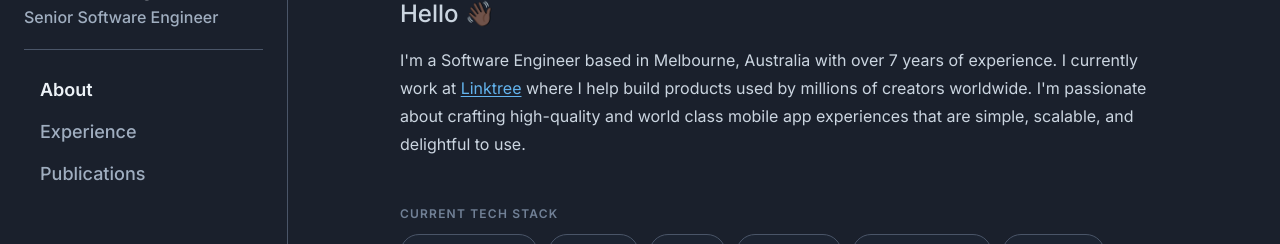
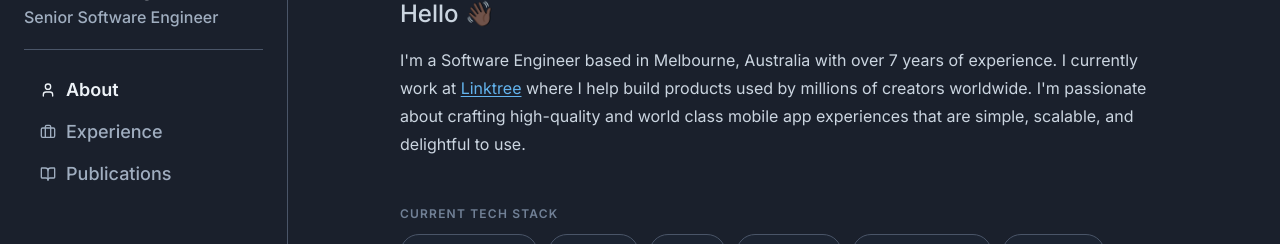
Before and after one commit to NyashaNziramasanga/portfolio-v4, a React (Vite) app: page / in a window 1280 px wide. Shown: the part 217-461 px from the top of the page. Built offline with nearby package versions, Linux system fonts and the light colour scheme.

Commit message:
Added icons

```diff
--- a/src/components/SidebarNav.tsx
+++ b/src/components/SidebarNav.tsx
@@ -1,6 +1,14 @@
+import { User, Briefcase, BookOpen } from "lucide-react";
+import type { LucideIcon } from "lucide-react";
 import { Button } from "@/components/ui/button";
 import { cn } from "@/lib/utils";
 import sectionsData from "@/data/sections.json";
+
+const SECTION_ICONS: Record<string, LucideIcon> = {
+  about: User,
+  experience: Briefcase,
+  publications: BookOpen,
+};
 
 export function SidebarNav({
   activeSection,
@@ -11,20 +19,24 @@ export function SidebarNav({
 }) {
   return (
     <nav aria-label="Page sections" className="flex flex-col gap-0.5">
-      {sectionsData.map(({ id, label }) => (
+      {sectionsData.map(({ id, label }) => {
+        const Icon = SECTION_ICONS[id];
+        return (
           <Button
             key={id}
             variant="ghost"
             aria-current={activeSection === id ? "true" : undefined}
             className={cn(
-            "justify-start text-lg font-medium text-brand-300 transition-[transform,color,background-color,font-weight] duration-300 ease-in-out hover:scale-[1.01] hover:bg-brand-600/60 hover:text-brand-100",
+              "justify-start gap-2.5 text-lg font-medium text-brand-300 transition-[transform,color,background-color,font-weight] duration-300 ease-in-out hover:scale-[1.01] hover:bg-brand-600/60 hover:text-brand-100",
               activeSection === id && "font-semibold text-brand-50",
             )}
             onClick={() => onSelect(id)}
           >
+            {Icon && <Icon className="h-4.5 w-4.5 shrink-0" />}
             {label}
           </Button>
-      ))}
+        );
+      })}
     </nav>
   );
 }
--- a/src/components/layout/SidebarContent.tsx
+++ b/src/components/layout/SidebarContent.tsx
@@ -31,8 +31,8 @@ export function SidebarContent({
       </h1>
       <h2
         className={cn(
-          "font-medium text-brand-300",
-          isMobile ? "mb-5 text-sm" : "mb-5 text-base",
+          "mb-5 font-medium text-brand-300",
+          isMobile ? "text-sm" : "text-base",
         )}
       >
         Senior Software Engineer
```
Lines whose indentation alone changed are shown as unchanged.
